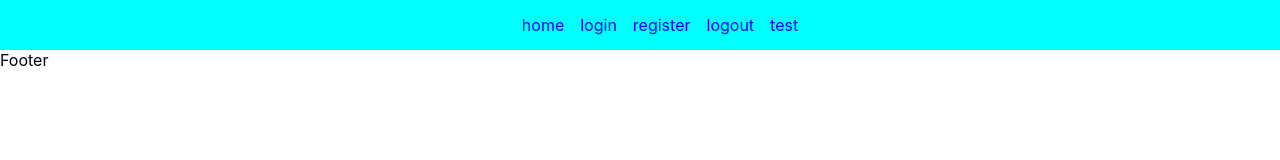
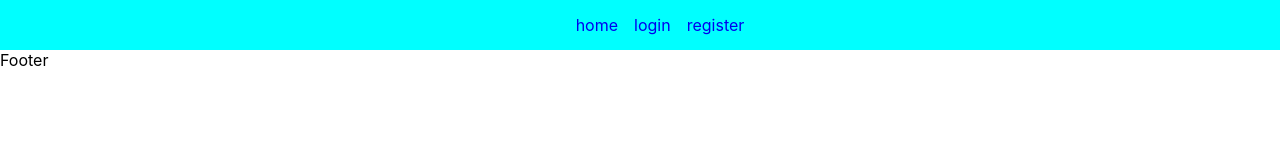
Before and after one commit to Francisco-07/alkemy-skillup, a React (Create React App) app: page / in a window 1280 px wide. Shown: the top 160 px of the page. Built offline with nearby package versions, Linux system fonts and the light colour scheme.

Commit message:
conditional navbar

```diff
--- a/src/components/header/Header.js
+++ b/src/components/header/Header.js
@@ -1,6 +1,6 @@
 // Libraries
 import { Link, useNavigate } from 'react-router-dom'
-import { useDispatch } from 'react-redux'
+import { useDispatch, useSelector } from 'react-redux'
 
 // Redux
 import { logout, reset } from '../../features/auth/authSlice'
@@ -12,6 +12,8 @@
   const navigate = useNavigate()
   const dispatch = useDispatch()
 
+  const { user } = useSelector((state) => state.auth)
+
   const onLogout = () => {
     dispatch(logout())
     dispatch(reset())
@@ -20,6 +22,7 @@
   return (
     <header className={styled.container}>
       <nav>
+        {!user ? (
           <ul>
             <li>
               <Link to='/'>home</Link>
@@ -30,15 +33,24 @@
             <li>
               <Link to='/register'>register</Link>
             </li>
+          </ul>
+        ) : (
+          <ul>
+            <li>
+              <Link to='/'>home</Link>
+            </li>
             <li>
               <Link to='/login' onClick={onLogout}>
                 logout
               </Link>
             </li>
             <li>
-            <Link to='/test'>test</Link>
+              <Link to='/test'>
+                {user.first_name} {user.last_name}
+              </Link>
             </li>
           </ul>
+        )}
       </nav>
     </header>
   )
```
Lines whose indentation alone changed are shown as unchanged.
